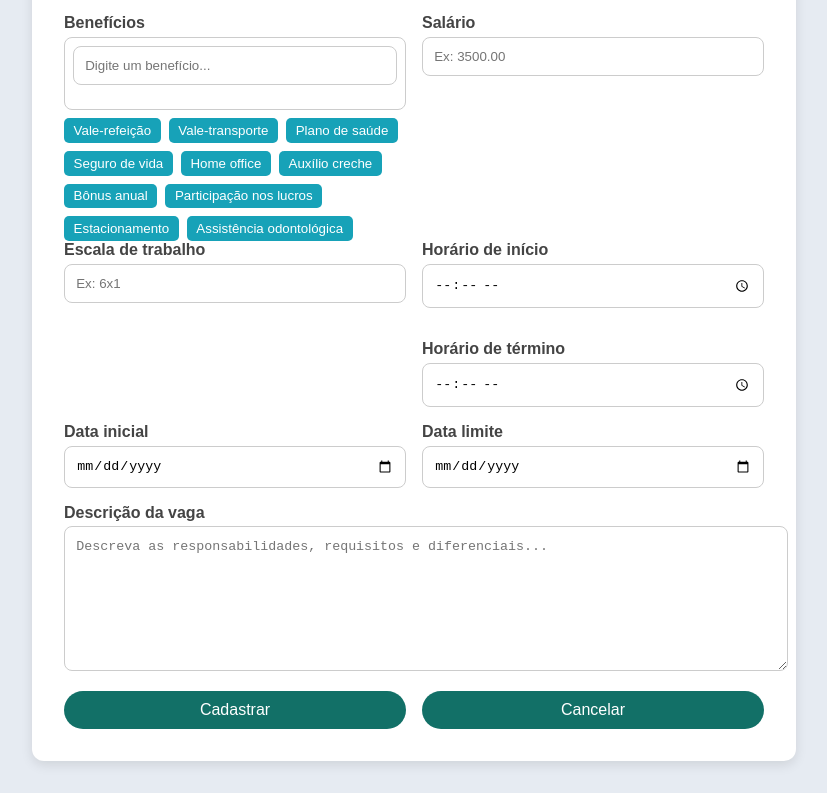
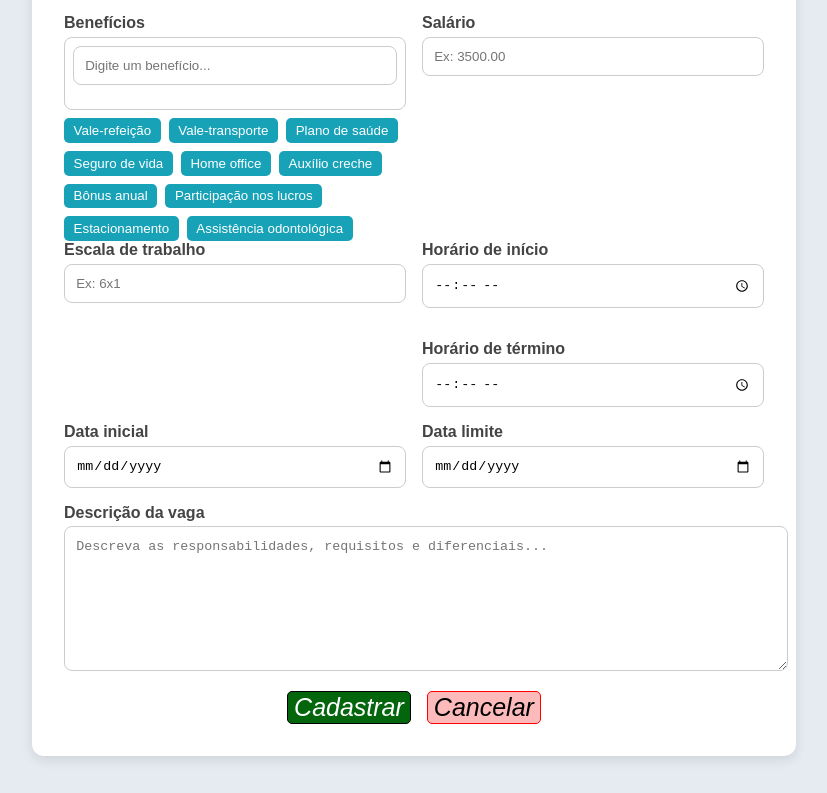
Before and after one commit to 211232023/DevLab, a React (Create React App) app in the folder RH_Projetos/frontend/: page /cadastro-vaga in a window 1280 px wide. Shown: the part 250-1043 px from the top of the page, without its empty margins (226-1053 px from the left). Built offline with nearby package versions, Linux system fonts and the light colour scheme.

Commit message:
CadastroVaga

```diff
--- a/RH_Projetos/frontend/src/pages/rh/CadastroVaga.css
+++ b/RH_Projetos/frontend/src/pages/rh/CadastroVaga.css
@@ -55,13 +55,39 @@ textarea {
 
 .form-actions {
   display: flex;
-  justify-content: flex-end;
+  justify-content: center;
   gap: 1rem;
+  text-align: center;
+  align-items: center;
 }
 
 .btn-cancel {
-  background: #ccc !important;
-  color: #333 !important;
+  background-color: rgb(252, 186, 186);
+  color: black;
+  font-size: 25px;
+  font-style: italic;
+  border: 1px solid red;
+  cursor: pointer;
+  border-radius: 5px;
+  transition: background-color 0.3s, color 0.3s;
+}
+.btn-cancel:hover {
+  background-color: rgb(253, 67, 67);
+  color: white;
+}
+
+.btn-cadastroVaga {
+  background-color: rgb(3, 102, 13);
+  color: white;
+  font-size: 25px;
+  font-style: italic;
+  cursor: pointer;
+  border: 1px solid black;
+  border-radius: 5px;
+  transition: background-color 0.3s;
+}
+.btn-cadastroVaga:hover {
+  background-color: rgb(7, 139, 20);
 }
 
 /* Tags de benefícios */
--- a/RH_Projetos/frontend/src/pages/rh/CadastroVaga.jsx
+++ b/RH_Projetos/frontend/src/pages/rh/CadastroVaga.jsx
@@ -1,6 +1,5 @@
 import React, { useState } from "react";
 import "./CadastroVaga.css";
-import Button from "../../components/Button";
 
 export default function CadastroVaga() {
   const [form, setForm] = useState({
@@ -270,10 +269,10 @@ export default function CadastroVaga() {
         />
 
         <div className="form-actions">
-          <Button type="submit">Cadastrar</Button>
-          <Button type="button" onClick={handleCancel} className="btn-cancel">
+          <button type="submit" className="btn-cadastroVaga">Cadastrar</button>
+          <button type="button" onClick={handleCancel} className="btn-cancel">
             Cancelar
-          </Button>
+          </button>
         </div>
       </form>
     </div>
```
